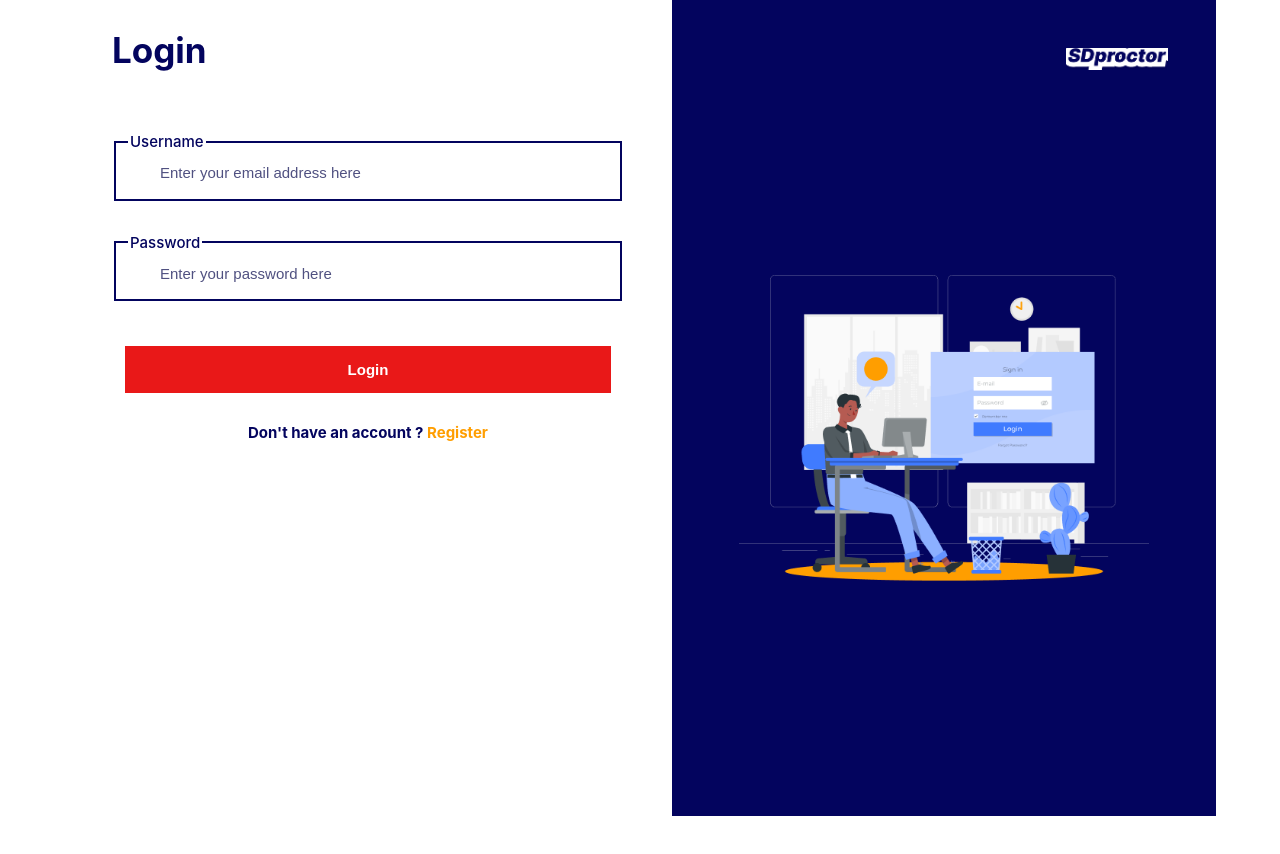
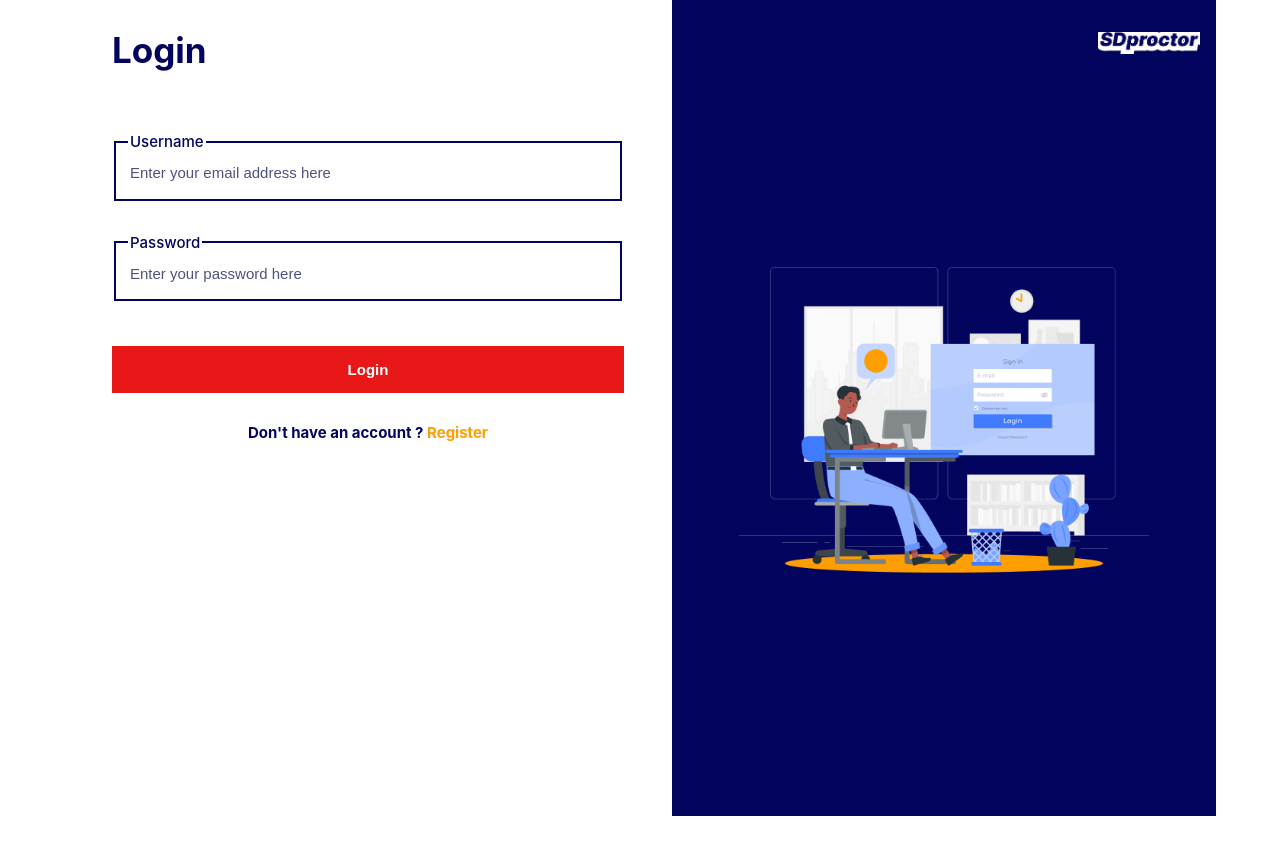
Before and after one commit to faozziyyah/sdproctor, a React (Create React App) app: page /#/login in a window 1280 px wide. Shown: the top 854 px of the page. Built offline with nearby package versions, Linux system fonts and the light colour scheme.

Commit message:
updated page routing

```diff
--- a/src/App.css
+++ b/src/App.css
@@ -24,27 +24,28 @@
   color: #03045e;
 }
 
-fieldset{
+.registration fieldset{
   margin-top: 2em;
   border: 2px solid #03045e;
 }
 
-legend{
+.registration legend{
   color: #03045e;
   font-weight: 500;
   font-size: 15px;
 }
 
-input{
+.registration input{
   border: none;
   outline: none;
   background-color: transparent;
   width: 100%;
+  margin: auto;
   height: 30px;
   font-size: 15px;
 }
 
-input::placeholder{
+.registration input::placeholder{
   font-size: 15px;
   color: #505181;
 }
@@ -57,7 +58,7 @@ input::placeholder{
   text-decoration: none;
   border: none;
   outline: none;
-  width: 95%;
+  width: 100%;
   margin: auto;
   margin-top: 3em;
   padding: 1em;
@@ -82,10 +83,7 @@ input::placeholder{
 }
 
 #logo{
-  width: 20%;
-  align-self: flex-end;
-  margin-right: 2em;
-  margin-top: 3em;
+  width: 100%;
 }
 
 #image{
@@ -123,6 +121,7 @@ input::placeholder{
   color: #ff9e00;
   font-weight: bold;
   font-size: 15px;
+  text-decoration: none;
 }
 
 footer{
--- a/src/components/Auth.js
+++ b/src/components/Auth.js
@@ -1,7 +1,9 @@
 import React from 'react'
 import logo from '../images/logo.png'
+import { ImageCapture } from './Capturing'
 import image from '../images/Online test-amico 1.png'
-import image1 from '../images/Group.png'
+//import image1 from '../images/Group.png'
+import { Link } from 'react-router-dom'
 
 const Auth = () => {
   return (
@@ -10,16 +12,22 @@ const Auth = () => {
 
         <section className='identity'>
 
-            <img src={image1} alt='' id='image1' />
+            <ImageCapture />
 
-            <p className='verifyp'>Face Authentication</p>
+            <Link to='/verify' className='verifyp'>Face Authentication</Link>
 
         </section>
 
         <aside className='register-left'>
 
-            <img src={logo} alt='logo' id='logo' />
+            <Link to="/" style={{display: 'flex', justifyContent: 'center', alignItems: 'center',
+                 width: '20%', alignSelf: 'end', marginTop: '2em'
+            }}>
+                <img src={logo} alt='logo' id='logo' />
+            </Link>
+
             <img src={image} alt='' id='image' />
+
         </aside>
 
     </div>
--- a/src/components/Capturing.js
+++ b/src/components/Capturing.js
@@ -45,9 +45,19 @@ const ImageCapture = () => {
   };
 
   return (
-    <div>
-      <video id="video" ref={videoRef} autoPlay playsInline muted></video>
-      <button id="captureBtn" onClick={captureImage}>Capture Image</button>
+    <div style={{display: 'flex', flexDirection: 'column', justifyContent: 'center', alignItems: 'center'}}>
+
+      <video id="video" ref={videoRef} autoPlay playsInline muted width="400"></video>
+
+      <button id="captureBtn"
+        onClick={captureImage}
+        style={{display: 'flex', justifyContent: 'center', alignItems: 'center',
+                border: 'none', outline: 'none', marginTop: '2em',
+                backgroundColor: '#03045e', color: '#fff', padding: '1em',
+                borderRadius: '8px', marginBottom: '2em'
+        }}
+      >
+        Capture Image</button>
     </div>
   );
 };
--- a/src/components/Exam.css
+++ b/src/components/Exam.css
@@ -114,7 +114,7 @@ input{
     text-align: center;
     height: 300px;
     position: relative;
-    top: -5em;
+    top: -3em;
 }
 
 .body-right > img {
--- a/src/components/Exam.js
+++ b/src/components/Exam.js
@@ -4,9 +4,10 @@ import ReactPaginate from 'react-paginate';
 import image from '../images/Ellipse 1.png'
 import circle from '../images/Ellipse 3.png'
 import { useNavigate } from 'react-router-dom'
-import videocam from '../images/fluent_video-48-regular.png'
+//import videocam from '../images/fluent_video-48-regular.png'
 import './Exam.css';
 import { Timer } from './Timer';
+import { ImageCapture } from './Capturing';
 
 const Exam = () => {
 
@@ -124,7 +125,7 @@ const Exam = () => {
           </div>
 
           <div className='body-right'>
-            <img src={videocam} alt='' />
+            <ImageCapture />
           </div>
 
         </div>
--- a/src/components/Identity.js
+++ b/src/components/Identity.js
@@ -3,6 +3,7 @@ import logo from '../images/logo.png'
 import image from '../images/Speed test-rafiki (1) 1.png'
 //import image1 from '../images/uil_capture.png'
 import { ImageCapture } from './Capturing'
+import { Link } from 'react-router-dom'
 
 const Identity = () => {
   return (
@@ -12,14 +13,21 @@ const Identity = () => {
         <section className='identity'>
 
             <ImageCapture />
-            <p className='verifyp'>Verify Your Identity</p>
+
+            <Link to='/authentication' className='verifyp'>Verify Your Identity</Link>
 
         </section>
 
         <aside className='register-left'>
 
-            <img src={logo} alt='logo' id='logo' />
+            <Link to="/" style={{display: 'flex', justifyContent: 'center', alignItems: 'center',
+                 width: '20%', alignSelf: 'end', marginTop: '2em'
+            }}>
+                <img src={logo} alt='logo' id='logo' />
+            </Link>
+
             <img src={image} alt='' id='image' />
+
         </aside>
 
     </div>
--- a/src/components/Login.js
+++ b/src/components/Login.js
@@ -89,8 +89,14 @@ const Login = () => {
 
         <aside className='register-left'>
 
-            <img src={logo} alt='logo' id='logo' />
+            <Link to="/" style={{display: 'flex', justifyContent: 'center', alignItems: 'center',
+                 width: '20%', alignSelf: 'end', marginTop: '2em'
+            }}>
+                <img src={logo} alt='logo' id='logo' />
+            </Link>
+
             <img src={image} alt='' id='image' />
+
         </aside>
 
     </div>
--- a/src/components/Navbar.js
+++ b/src/components/Navbar.js
@@ -20,10 +20,7 @@ const Navbar = () => {
             <Link to='/exam' className='link'>Why SD Proctor</Link>
             <Link to='/' className='link'>About</Link>
             <Link to='/' className='link' id='contact'>Contact</Link>
-            {/* <Link to="/logout" className='link' onClick={()=>logoutAction()}>Logout</Link>  */}
-            <Link to="/login" className='link'>Login</Link>
-
-            {/* <Link to='/register' className='link'>Register</Link> */}
+            <Link to="/register" className='link'>Register</Link>
 
 
         </nav>
--- a/src/components/Signup.js
+++ b/src/components/Signup.js
@@ -2,18 +2,14 @@ import React,{ useState } from 'react'
 import axios from "axios";
 import logo from '../images/logo.png'
 import image from '../images/Sign up-rafiki (1) 1.png'
-import { useNavigate } from 'react-router-dom'
+import { Link, useNavigate } from 'react-router-dom'
 //import { Link } from 'react-router-dom'
 
 const Register = () => {
 
     const navigate = useNavigate();
 
-    const [state, setState] = useState({
-      name: "",
-      email: "",
-      password: ""
-    });
+    const [state, setState] = useState({ name: "", email: "", password: "" });
 
     const handleChange = (e) => {
       const value = e.target.value;
@@ -43,7 +39,7 @@ const Register = () => {
 
         <h2>registration</h2>
 
-        <form onSubmit={handleSubmit}>
+        <form onSubmit={handleSubmit} style={{marginTop: '-1em'}}>
 
             <fieldset>
                 <legend>Name</legend>
@@ -81,14 +77,22 @@ const Register = () => {
 
             <button className='register-btn' type='submit'>Proceed</button>
 
+            <p className='enquiry'>Already Registered ? <Link to='/login' style={{color: '#E91818'}}>Login</Link></p>
+
         </form>
 
         </section>
 
         <aside className='register-left'>
 
-            <img src={logo} alt='logo' id='logo' />
+            <Link to="/" style={{display: 'flex', justifyContent: 'center', alignItems: 'center',
+                 width: '20%', alignSelf: 'end', marginTop: '2em'
+            }}>
+                <img src={logo} alt='logo' id='logo' />
+            </Link>
+
             <img src={image} alt='' id='image' />
+
         </aside>
 
     </div>
--- a/src/components/Verify.js
+++ b/src/components/Verify.js
@@ -1,6 +1,7 @@
 import React from 'react'
 import logo from '../images/logo.png'
 import image from '../images/Online test-amico 1.png'
+import { Link } from 'react-router-dom'
 import image1 from '../images/mdi_checkbox-marked-circle-outline.png'
 
 const Verify = () => {
@@ -18,8 +19,14 @@ const Verify = () => {
 
         <aside className='register-left'>
 
-            <img src={logo} alt='logo' id='logo' />
+            <Link to="/" style={{display: 'flex', justifyContent: 'center', alignItems: 'center',
+                 width: '20%', alignSelf: 'end', marginTop: '2em'
+            }}>
+                <img src={logo} alt='logo' id='logo' />
+            </Link>
+
             <img src={image} alt='' id='image' />
+
         </aside>
 
     </div>
```
